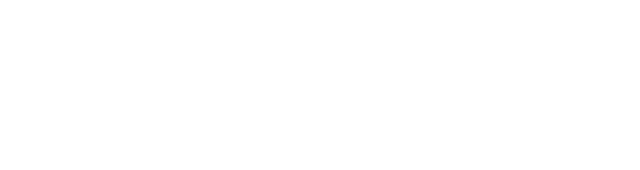
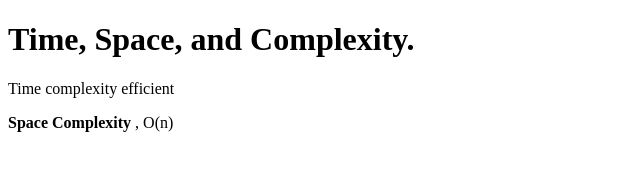
Before and after one commit to acciojob/time-and-space-complexity-faizvk, a website: page main.html in a window 1280 px wide. Shown: the whole page, without its empty margins (0-640 px from the left). Drawn offline with Linux system fonts and the light colour scheme.

Commit message:
created a submission

```diff
--- a/main.html
+++ b/main.html
@@ -8,6 +8,9 @@
 
 <body>
 	<!-- the entire body must be written by student -->
+	<h1>Time, Space, and Complexity.</h1>
+	<p>Time complexity efficient</p>
+	<p><b>Space Complexity</b> , O(n)</p>
     <script type="text/javascript" src="./script.js">
 </script>
 
```
